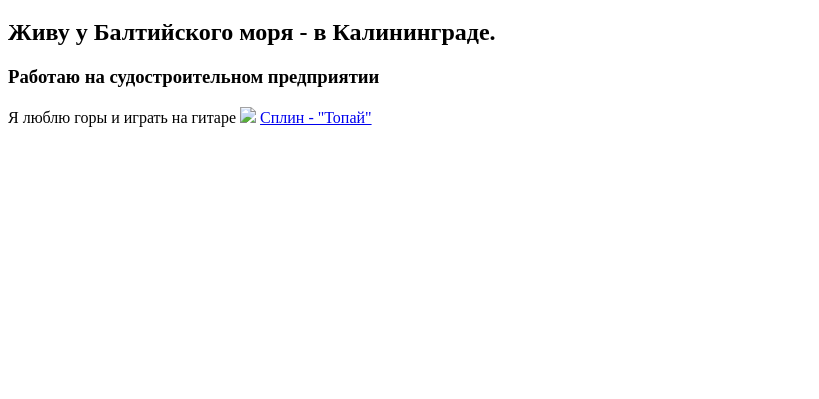
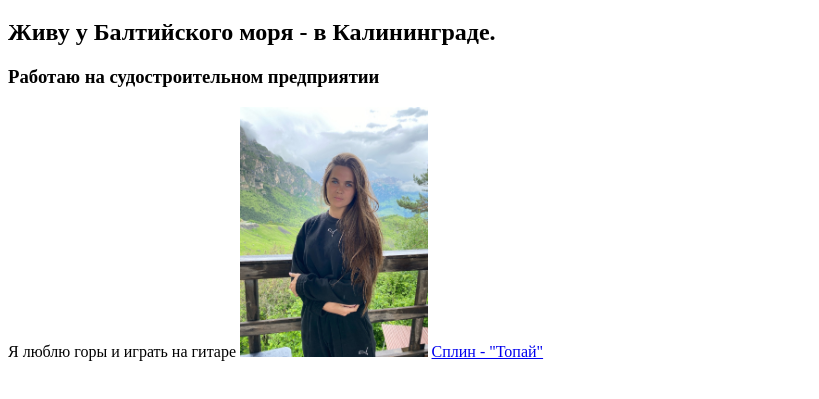
Before and after one commit to irinasokolova96-del/Praktika-1, a plain HTML site: page index.html in a window 1280 px wide. Shown: the part 61-460 px from the top of the page, without its empty margins (0-819 px from the left). Drawn offline with Linux system fonts and the light colour scheme.

Commit message:
Update index.html

```diff
--- a/index.html
+++ b/index.html
@@ -11,7 +11,7 @@
     <h3>Работаю на судостроительном предприятии</h3>
     <span>Я люблю горы и играть на гитаре</span>
 
-    <img src="photos/ImP-ptoRln0.jpg" height="250px">
+    <img src="ImP-ptoRln0.jpg" height="250px">
 
     <a href="https://vk.com/video-100895191_456239811">Сплин - "Топай"</a>
 
```
